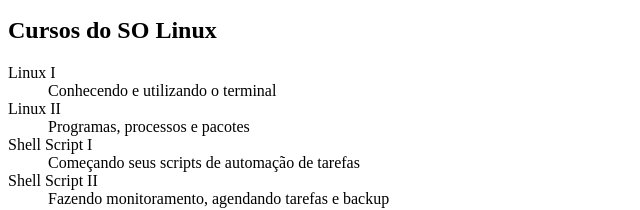
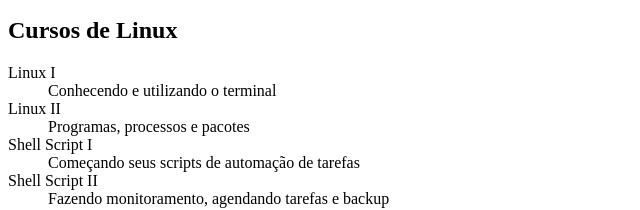
Before and after one commit to Mada4309/alura-git, a plain HTML site: page index.html in a window 1280 px wide. Shown: the part 250-460 px from the top of the page, 0-640 px from the left. Drawn offline with Linux system fonts and the light colour scheme.

Commit message:
Alterando título dos cursos de Linux

```diff
--- a/index.html
+++ b/index.html
@@ -24,7 +24,7 @@
         <dd>Introdução a orquestração de containers</dd>
     </dl>
 
-    <h2>Cursos do SO Linux</h2>
+    <h2>Cursos de Linux</h2>
     <dl>
         <dt>Linux I</dt>
         <dd>Conhecendo e utilizando o terminal</dd>
```
